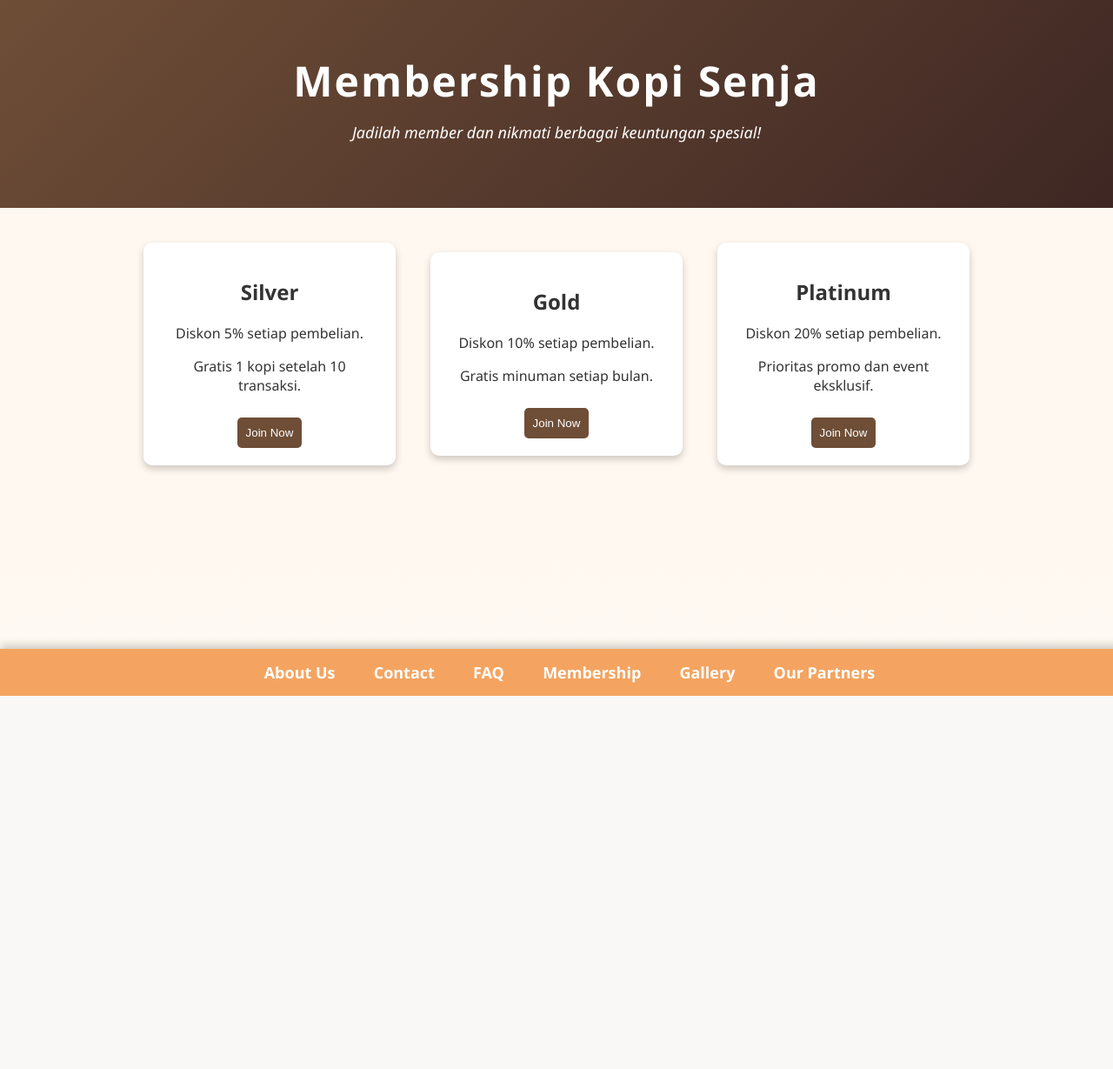
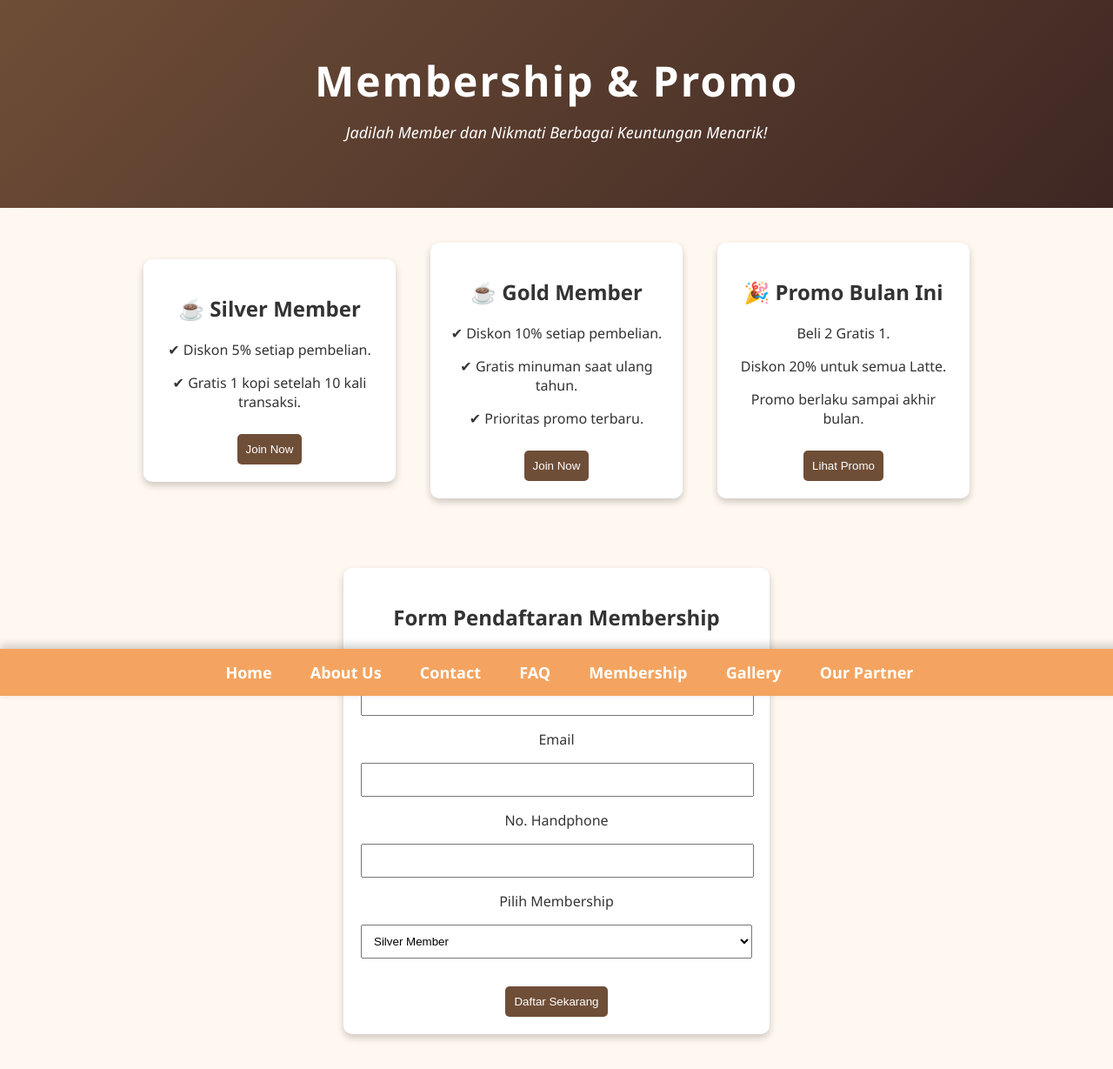
Before and after one commit to devi201007/aplikasi_coffeshop, a PHP site: page /membership.php in a window 1280 px wide. Shown: the whole page at 87% size. Before the commit the page ends 800 px from the top, so only its background shows below. Run offline with PHP 8.4, Linux system fonts and the light colour scheme.

Commit message:
Update halaman membership

```diff
--- a/membership.php
+++ b/membership.php
@@ -1,48 +1,108 @@
 <!DOCTYPE html>
-<html>
+<html lang="en">
 <head>
+    <meta charset="UTF-8">
     <title>Membership - Kopi Senja</title>
     <link rel="stylesheet" href="assets/style.css">
 </head>
 <body>
 
 <header>
-    <h1>Membership Kopi Senja</h1>
-    <p>Jadilah member dan nikmati berbagai keuntungan spesial!</p>
+    <h1>Membership & Promo</h1>
+    <p>Jadilah Member dan Nikmati Berbagai Keuntungan Menarik!</p>
 </header>
 
 <section>
 
     <div class="card">
-        <h2>Silver</h2>
-        <p>Diskon 5% setiap pembelian.</p>
-        <p>Gratis 1 kopi setelah 10 transaksi.</p>
+        <h2>☕ Silver Member</h2>
+        <p>✔ Diskon 5% setiap pembelian.</p>
+        <p>✔ Gratis 1 kopi setelah 10 kali transaksi.</p>
         <button>Join Now</button>
     </div>
 
     <div class="card">
-        <h2>Gold</h2>
-        <p>Diskon 10% setiap pembelian.</p>
-        <p>Gratis minuman setiap bulan.</p>
+        <h2>☕ Gold Member</h2>
+        <p>✔ Diskon 10% setiap pembelian.</p>
+        <p>✔ Gratis minuman saat ulang tahun.</p>
+        <p>✔ Prioritas promo terbaru.</p>
         <button>Join Now</button>
     </div>
 
     <div class="card">
-        <h2>Platinum</h2>
-        <p>Diskon 20% setiap pembelian.</p>
-        <p>Prioritas promo dan event eksklusif.</p>
-        <button>Join Now</button>
+        <h2>🎉 Promo Bulan Ini</h2>
+        <p>Beli 2 Gratis 1.</p>
+        <p>Diskon 20% untuk semua Latte.</p>
+        <p>Promo berlaku sampai akhir bulan.</p>
+        <button>Lihat Promo</button>
     </div>
 
 </section>
 
+<section>
+
+<div class="card" style="width:450px;">
+
+<h2>Form Pendaftaran Membership</h2>
+
+<form method="post">
+
+<p>Nama Lengkap</p>
+<input type="text" name="nama" style="width:95%; padding:10px;">
+
+<p>Email</p>
+<input type="email" name="email" style="width:95%; padding:10px;">
+
+<p>No. Handphone</p>
+<input type="text" name="hp" style="width:95%; padding:10px;">
+
+<p>Pilih Membership</p>
+
+<select name="member" style="width:100%; padding:10px;">
+    <option>Silver Member</option>
+    <option>Gold Member</option>
+</select>
+
+<br><br>
+
+<button type="submit" name="daftar">Daftar Sekarang</button>
+
+</form>
+
+<?php
+
+if(isset($_POST['daftar'])){
+
+$nama=$_POST['nama'];
+$email=$_POST['email'];
+$hp=$_POST['hp'];
+
+if($nama=="" || $email=="" || $hp==""){
+
+echo "<p style='color:red; font-weight:bold;'>Data belum lengkap!</p>";
+
+}else{
+
+echo "<p style='color:green; font-weight:bold;'>Pendaftaran Berhasil! Selamat menjadi Member Coffee Shop.</p>";
+
+}
+
+}
+
+?>
+
+</div>
+
+</section>
+
 <nav>
+    <a href="home.php">Home</a>
     <a href="about.php">About Us</a>
     <a href="contact.php">Contact</a>
     <a href="faq.php">FAQ</a>
     <a href="membership.php">Membership</a>
     <a href="gallery.php">Gallery</a>
-    <a href="ourpartners.php">Our Partners</a>
+    <a href="ourpartners.php">Our Partner</a>
 </nav>
 
 </body>
```
